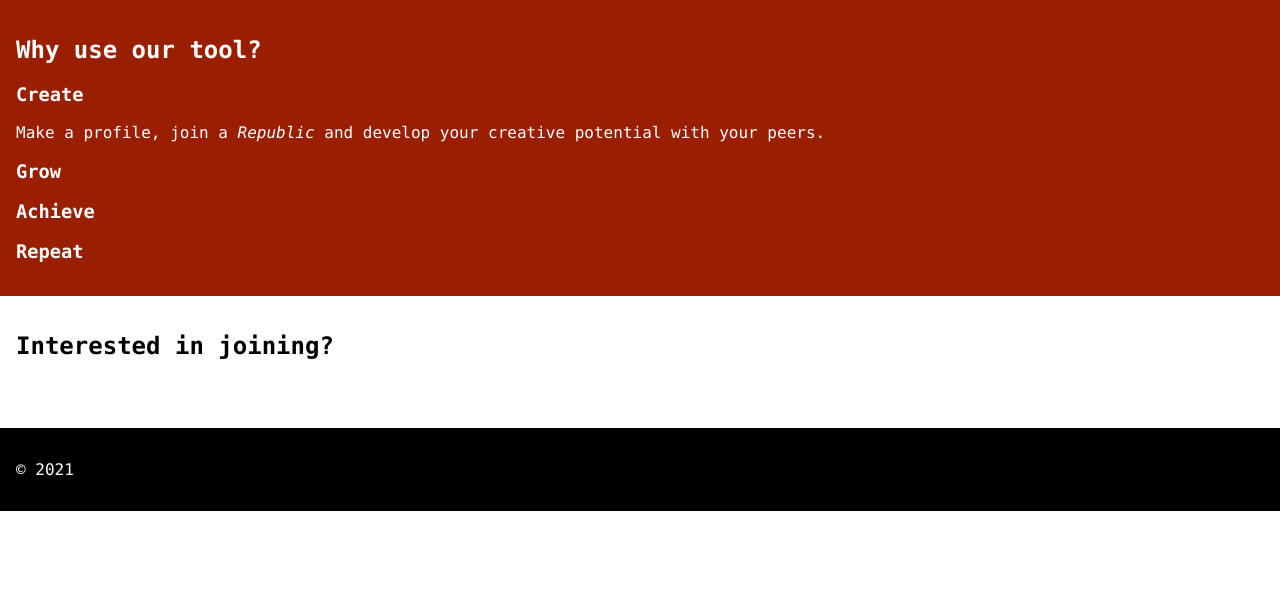
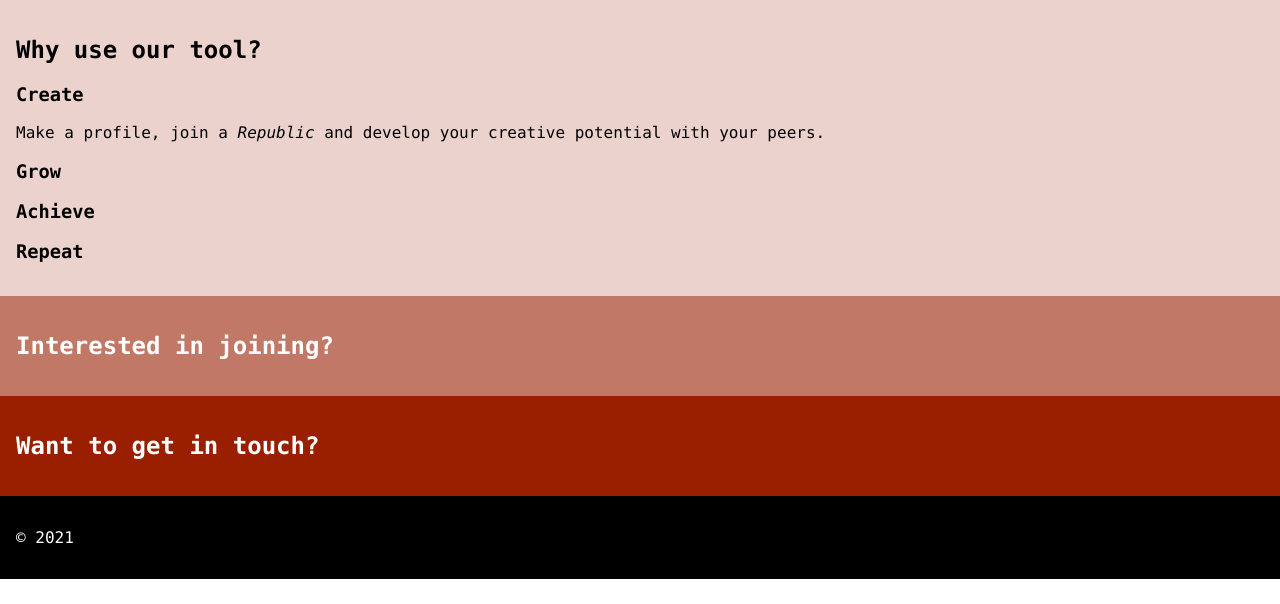
Before and after one commit to herbeeg/aotnr-web, a Flask app: page / in a window 1280 px wide. Shown: the part 196-800 px from the top of the page. Run offline with Flask 2, Linux system fonts and the light colour scheme.

Commit message:
Gradual homepage background colour container shades for top-bottom design

```diff
--- a/static/base.css
+++ b/static/base.css
@@ -43,20 +43,21 @@ nav ul li a:visited {
 }
 
 main.container article {
+    color: rgb(255, 255, 255);
     padding: 1em;
 }
 
 main.container article#about {
-    color: rgb(255, 255, 255);
-    background-color: rgb(153, 31, 0);
+    color: rgb(0, 0, 0);
+    background-color: rgba(153, 31, 0, 0.2);
 }
 
 main.container article#register {
-
+    background-color: rgba(153, 31, 0, 0.6);
 }
 
 main.container article#contact {
-
+    background-color: rgba(153, 31, 0, 1);
 }
 
 footer {
--- a/templates/index.html
+++ b/templates/index.html
@@ -18,6 +18,9 @@
         </p>
     </article>
     <article id="contact">
+        <h2>Want to get in touch?</h2>
+        <p>
 
+        </p>
     </article>
 {% endblock content %}
```
